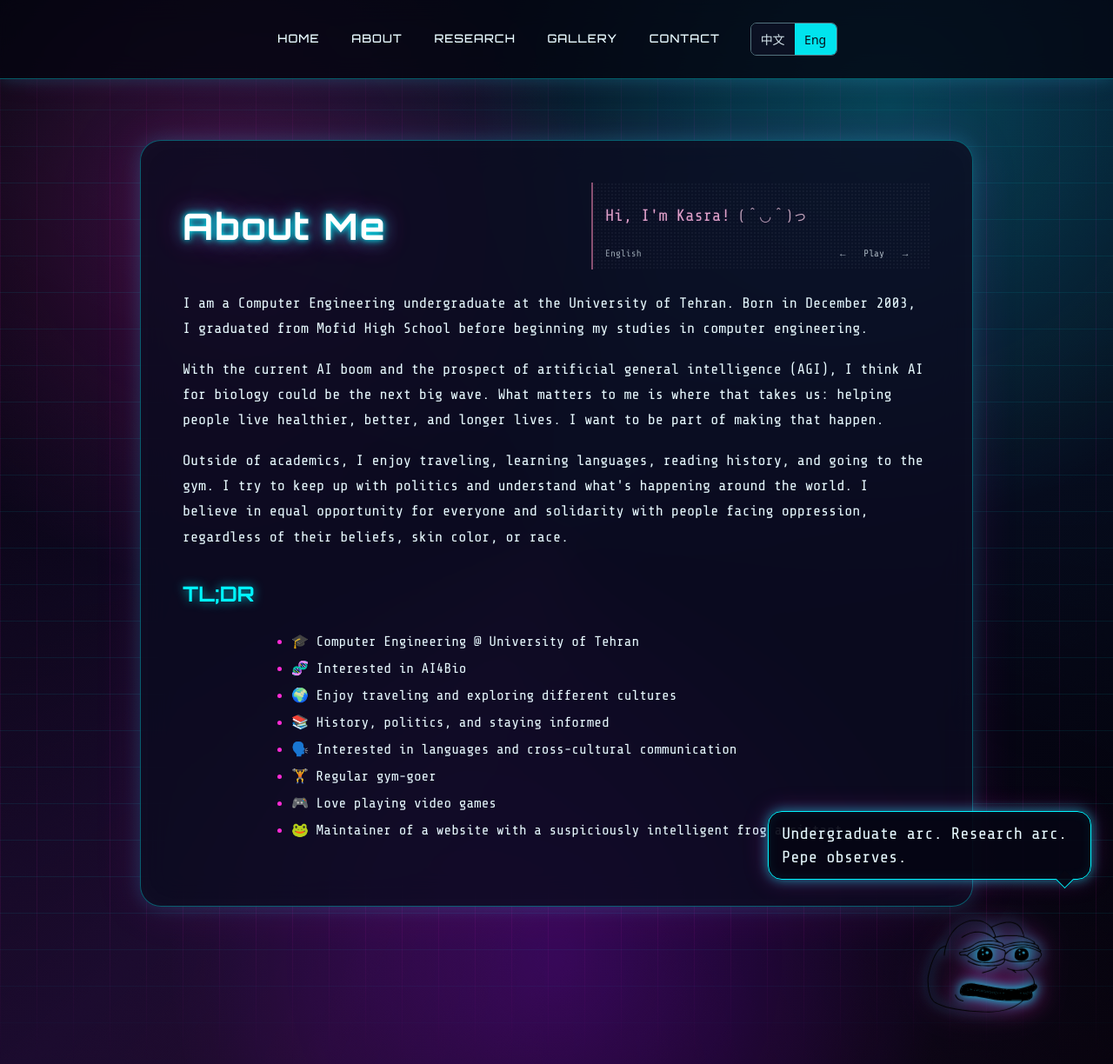
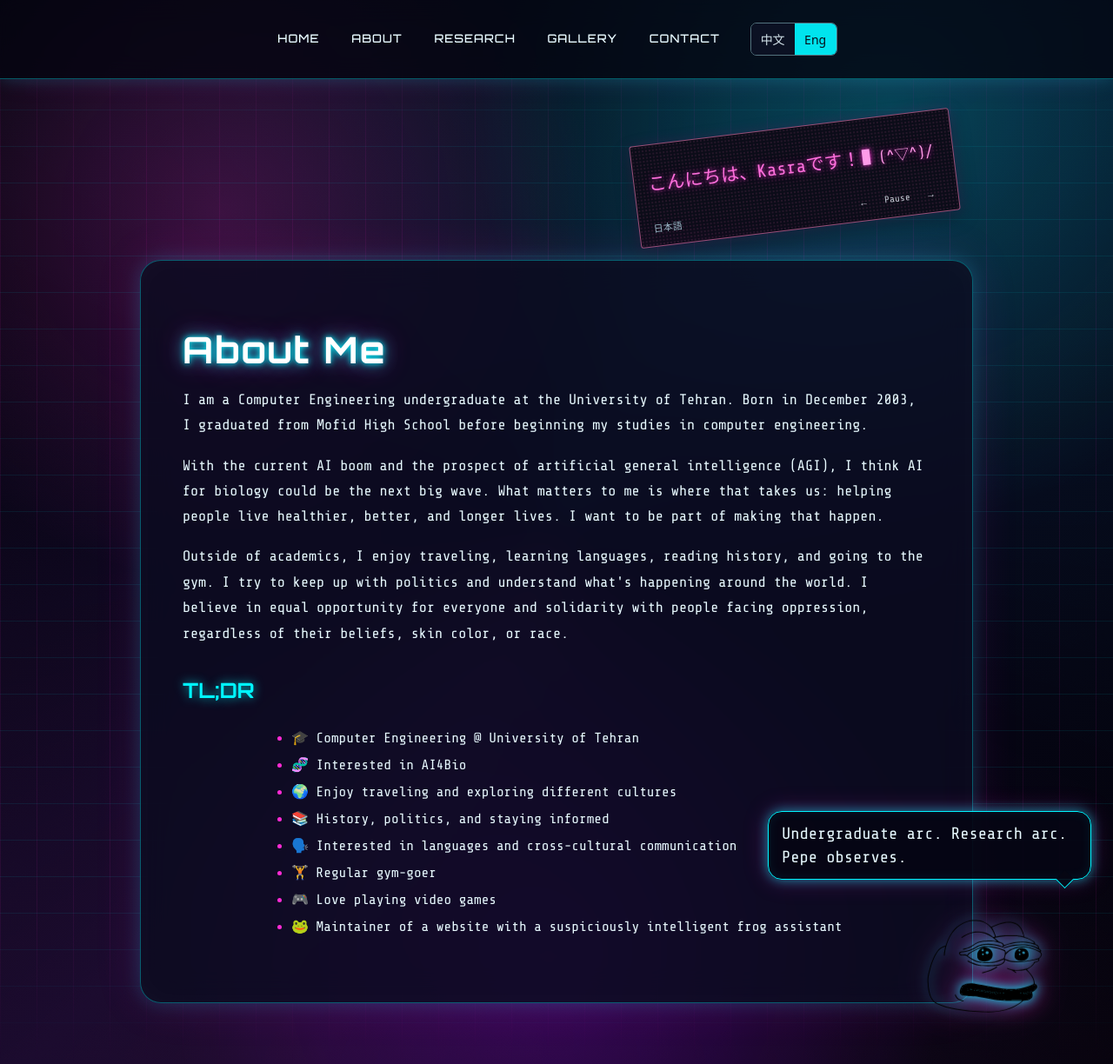
Before and after one commit to KzrLancelotV2/kasraghobrani.qzz.io, a Jekyll site: the page about.html, which Jekyll copies as it is, in a window 1280 px wide and 1224 px high. Shown: the whole window at 87% size. Built offline with Jekyll 4.4.1, drawn with Linux system fonts in a browser that asks for light colours.

Commit message:
Tilt About greeting outside content panel and restore bright fast typing

```diff
--- a/about.html
+++ b/about.html
@@ -8,8 +8,8 @@
   <link rel="stylesheet" href="/assets/css/pepe.css?v=cyberpunk1">
     <link rel="stylesheet" href="/assets/css/i18n.css?v=1">
     <script src="/assets/js/i18n.js?v=9" defer></script>
-    <link rel="stylesheet" href="/assets/css/billboard.css?v=2">
-    <script src="/assets/js/billboard.js?v=2" defer></script>
+    <link rel="stylesheet" href="/assets/css/billboard.css?v=3">
+    <script src="/assets/js/billboard.js?v=3" defer></script>
 </head>
 
 <body>
@@ -28,13 +28,13 @@
     </span>
 </nav>
 
-<main>
-<header class="about-heading">
-    <h1>About Me</h1>
+<div class="about-layout">
+<div class="greeting-dock">
     <aside class="greeting-board" aria-label="Multilingual greetings" data-no-translate data-paused="true">
         <p class="board-message" lang="en" dir="ltr" aria-live="off">
-            <span class="board-letters">Hi, I'm Kasra!</span>
+            <span aria-hidden="true"><span class="board-letters">Hi, I'm Kasra!</span><span class="board-cursor"></span></span>
             <bdi class="board-emoticon" dir="ltr" aria-hidden="true">(＾◡＾)っ</bdi>
+            <span class="board-sr-only">Hi, I'm Kasra!</span>
         </p>
         <div class="board-controls">
             <span class="board-language" lang="en">English</span>
@@ -45,7 +45,9 @@
             </div>
         </div>
     </aside>
-</header>
+</div>
+<main>
+<h1>About Me</h1>
 
 <p>
 I am a Computer Engineering undergraduate at the University of Tehran. Born in December 2003, I graduated from Mofid High School before beginning my studies in computer engineering.
@@ -72,6 +74,7 @@ Outside of academics, I enjoy traveling, learning languages, reading history, an
   <li>🐸 Maintainer of a website with a suspiciously intelligent frog assistant</li>
 </ul>
 </main>
+</div>
 <script src="/assets/js/pepe.js?v=2"></script>
 
 </body>
--- a/assets/css/billboard.css
+++ b/assets/css/billboard.css
@@ -1,22 +1,29 @@
-.about-heading { display: flex; align-items: center; justify-content: space-between; gap: 24px; margin-bottom: 24px; }
-.about-heading h1 { flex: 0 0 auto; margin: 0; }
-.greeting-board { box-sizing: border-box; width: 390px; max-width: 100%; padding: 10px 14px 4px; border-left: 2px solid #885071; background: radial-gradient(circle, #59617625 .65px, transparent .9px) 0 0 / 4px 4px; color: #c997b9; }
-.greeting-board .board-message { display: flex; align-items: baseline; flex-wrap: wrap; gap: 2px 9px; align-content: center; min-height: 56px; margin: 0; font: 400 19px/1.5 'Share Tech Mono', 'Microsoft YaHei', 'Yu Gothic', 'Malgun Gothic', system-ui, sans-serif; letter-spacing: 0; color: #dfa0c9; overflow-wrap: anywhere; text-shadow: 0 0 5px #ff2bd61c; }
-.board-emoticon { white-space: nowrap; font-size: 16px; color: #c0a3ba; }
+.about-layout { width: calc(100% - 28px); max-width: 958px; margin: 30px auto 70px; }
+.about-layout > main { box-sizing: border-box; width: 100%; max-width: none; margin: 0; }
+.greeting-dock { display: flex; justify-content: flex-end; align-items: center; box-sizing: border-box; height: 178px; padding: 10px 20px 20px; }
+.greeting-board { box-sizing: border-box; width: 370px; max-width: 100%; padding: 12px 16px 6px; transform: rotate(-7deg); transform-origin: center; border: 1px solid #995078; border-radius: 3px; background: radial-gradient(circle, #d25d9a22 .7px, transparent 1px) 0 0 / 4px 4px, #0b0c18; color: #ff7fdf; box-shadow: 0 0 15px #ff2bd61a, 0 8px 22px #0005; }
+.greeting-board .board-message { display: flex; align-items: baseline; flex-wrap: wrap; gap: 2px 9px; align-content: center; height: 68px; margin: 0; font: 500 21px/1.5 'Share Tech Mono', 'Microsoft YaHei', 'Yu Gothic', 'Malgun Gothic', system-ui, sans-serif; letter-spacing: 0; color: #ff70dc; overflow-wrap: anywhere; text-shadow: 0 0 5px #ff2bd6a0, 0 0 13px #ff2bd660; }
+.board-emoticon { white-space: nowrap; font-size: 17px; color: #ff9be8; }
+.board-cursor { display: inline-block; width: .45em; height: .85em; background: #ff9be8; margin-inline-start: .12em; vertical-align: -.05em; box-shadow: 0 0 7px #ff2bd6; animation: board-caret .8s steps(1) infinite; }
+.greeting-board[data-paused="true"] .board-cursor { animation: none; opacity: .35; }
 .board-controls { display: flex; align-items: center; justify-content: space-between; gap: 10px; font: 11px 'Share Tech Mono', 'Microsoft YaHei', monospace; }
-.board-language { color: #95a1ad; }
+.board-language { color: #9bb9c8; }
 .board-buttons { display: flex; gap: 2px; }
-.board-buttons button { min-height: 30px; min-width: 30px; padding: 3px 7px; border: 0; border-radius: 3px; background: transparent; color: #aab6c1; cursor: pointer; font: inherit; }
-.board-buttons button:hover { color: #e5b7d6; background: #ffffff09; }
+.board-buttons button { min-height: 30px; min-width: 30px; padding: 3px 7px; border: 0; border-radius: 3px; background: transparent; color: #c6cbd5; cursor: pointer; font: inherit; }
+.board-buttons button:hover { color: #ffb8e8; background: #ffffff0b; }
 .board-buttons button:focus-visible { outline: 2px solid #00f5ff; outline-offset: 1px; }
 .board-buttons button[hidden] { display: none; }
-@media (max-width: 850px) { .about-heading { flex-direction: column; align-items: flex-start; gap: 16px; } .greeting-board { width: 390px; } }
+.board-sr-only { position: absolute; width: 1px; height: 1px; margin: -1px; overflow: hidden; clip-path: inset(50%); white-space: nowrap; }
+@keyframes board-caret { 0%, 49% { opacity: 1; } 50%, 100% { opacity: 0; } }
 @media (max-width: 700px) {
-  .greeting-board { padding-left: 12px; }
-  .greeting-board .board-message { font-size: 17px; min-height: 56px; }
+  .about-layout { margin-top: 20px; }
+  .greeting-dock { height: 186px; padding: 12px 15px 24px; justify-content: center; }
+  .greeting-board { width: 330px; transform: rotate(-5deg); padding: 10px 12px 5px; }
+  .greeting-board .board-message { font-size: 17px; height: 76px; }
   .board-emoticon { font-size: 15px; }
   .board-buttons button { min-height: 44px; min-width: 44px; }
   body:has(.greeting-board) #pepe-container { right: 10px !important; bottom: 10px !important; }
   body:has(.greeting-board) #pepe-mascot { width: 90px !important; }
   body:has(.greeting-board) #pepe-bubble { max-width: 180px !important; font-size: 13px !important; padding: 8px 10px !important; }
 }
+@media (prefers-reduced-motion: reduce) { .board-cursor { animation: none; opacity: .35; } }
--- a/assets/js/billboard.js
+++ b/assets/js/billboard.js
@@ -18,23 +18,29 @@
   const letters = board.querySelector('.board-letters');
   const face = board.querySelector('.board-emoticon');
   const message = board.querySelector('.board-message');
+  const readable = board.querySelector('.board-sr-only');
   const language = board.querySelector('.board-language');
   const toggle = board.querySelector('[data-board="toggle"]');
   const previous = board.querySelector('[data-board="previous"]');
   const next = board.querySelector('[data-board="next"]');
   const motion = matchMedia('(prefers-reduced-motion: reduce)');
   let index = window.siteI18n?.language === 'zh' ? 1 : 0;
-  // Reading comes first. Visitors can opt into a slow, whole-line rotation.
-  let paused = true;
+  const segmenter = typeof Intl.Segmenter === 'function' ? new Intl.Segmenter(undefined, { granularity: 'grapheme' }) : null;
+  let paused = motion.matches;
   let timer;
-  function show() {
+  function schedule(callback, delay) {
+    clearTimeout(timer);
+    if (!paused && !document.hidden) timer = setTimeout(callback, delay);
+  }
+  function show(animate = true) {
     clearTimeout(timer);
     const current = greetings[index];
     const chinese = window.siteI18n?.language === 'zh';
     message.lang = current.lang;
     message.dir = current.dir;
-    letters.textContent = current.text;
+    readable.textContent = current.text;
     face.textContent = current.face;
+    face.style.visibility = 'visible';
     language.textContent = current.label;
     language.lang = current.lang;
     board.setAttribute('aria-label', chinese ? '多语言问候' : 'Multilingual greetings');
@@ -43,15 +49,29 @@
     toggle.textContent = paused ? (chinese ? '播放' : 'Play') : (chinese ? '暂停' : 'Pause');
     toggle.setAttribute('aria-label', paused ? (chinese ? '播放问候动画' : 'Play greetings') : (chinese ? '暂停问候动画' : 'Pause greetings'));
     board.dataset.paused = String(paused);
-    if (!paused && !document.hidden) timer = setTimeout(() => step(1), 10000);
+    if (!animate || paused || motion.matches || !segmenter) {
+      letters.textContent = current.text;
+      schedule(() => step(1), 2300);
+      return;
+    }
+    const characters = Array.from(segmenter.segment(current.text), (part) => part.segment);
+    letters.textContent = '';
+    face.style.visibility = 'hidden';
+    let count = 0;
+    function type() {
+      letters.textContent = characters.slice(0, ++count).join('');
+      if (count < characters.length) schedule(type, 45);
+      else { face.style.visibility = 'visible'; schedule(() => step(1), 1800); }
+    }
+    type();
   }
   function step(delta) { index = (index + delta + greetings.length) % greetings.length; show(); }
   toggle.hidden = previous.hidden = next.hidden = false;
-  toggle.addEventListener('click', () => { paused = !paused; show(); });
+  toggle.addEventListener('click', () => { paused = !paused; face.style.visibility = 'visible'; show(false); });
   previous.addEventListener('click', () => step(-1));
   next.addEventListener('click', () => step(1));
   document.addEventListener('visibilitychange', () => { if (document.hidden) clearTimeout(timer); else show(); });
-  motion.addEventListener('change', () => { if (motion.matches) paused = true; show(); });
+  motion.addEventListener('change', () => { if (motion.matches) paused = true; face.style.visibility = 'visible'; show(false); });
   window.addEventListener('languagechange', () => { index = window.siteI18n?.language === 'zh' ? 1 : 0; show(); });
   show();
 })();
```
